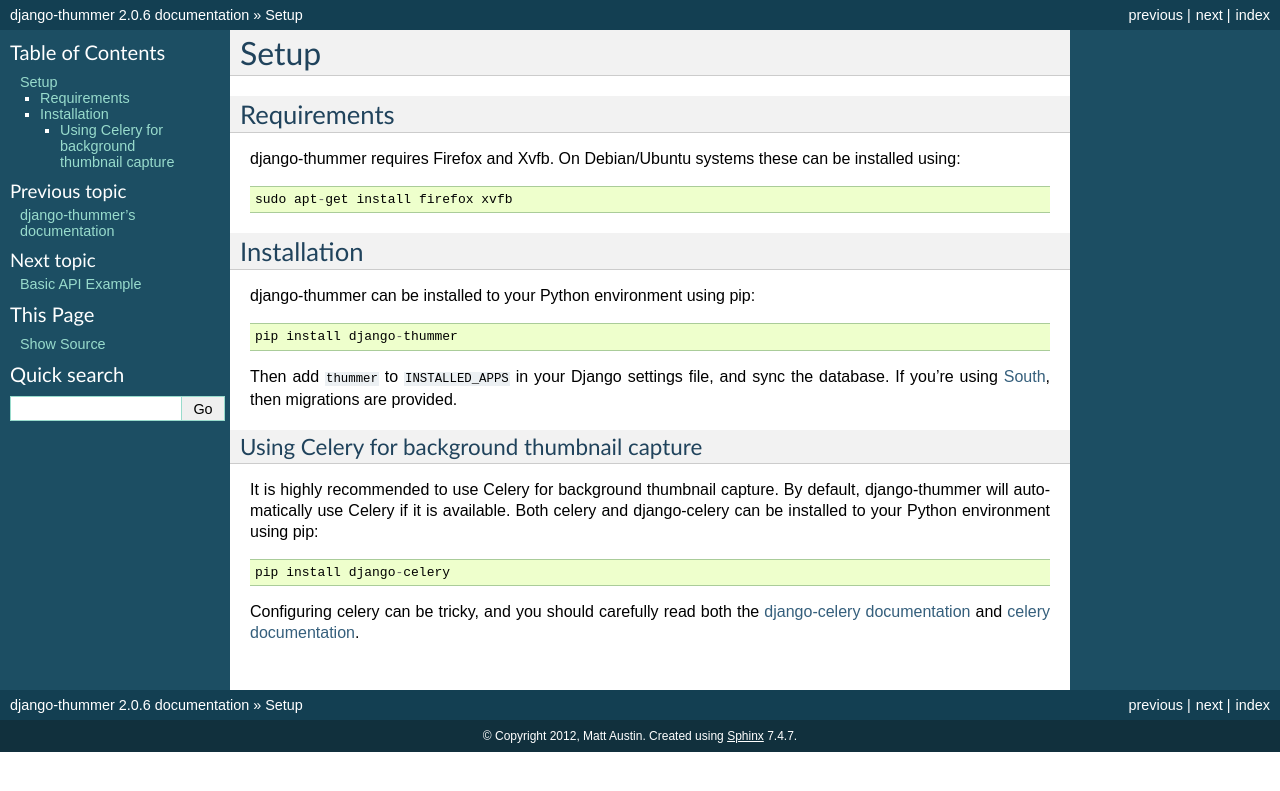
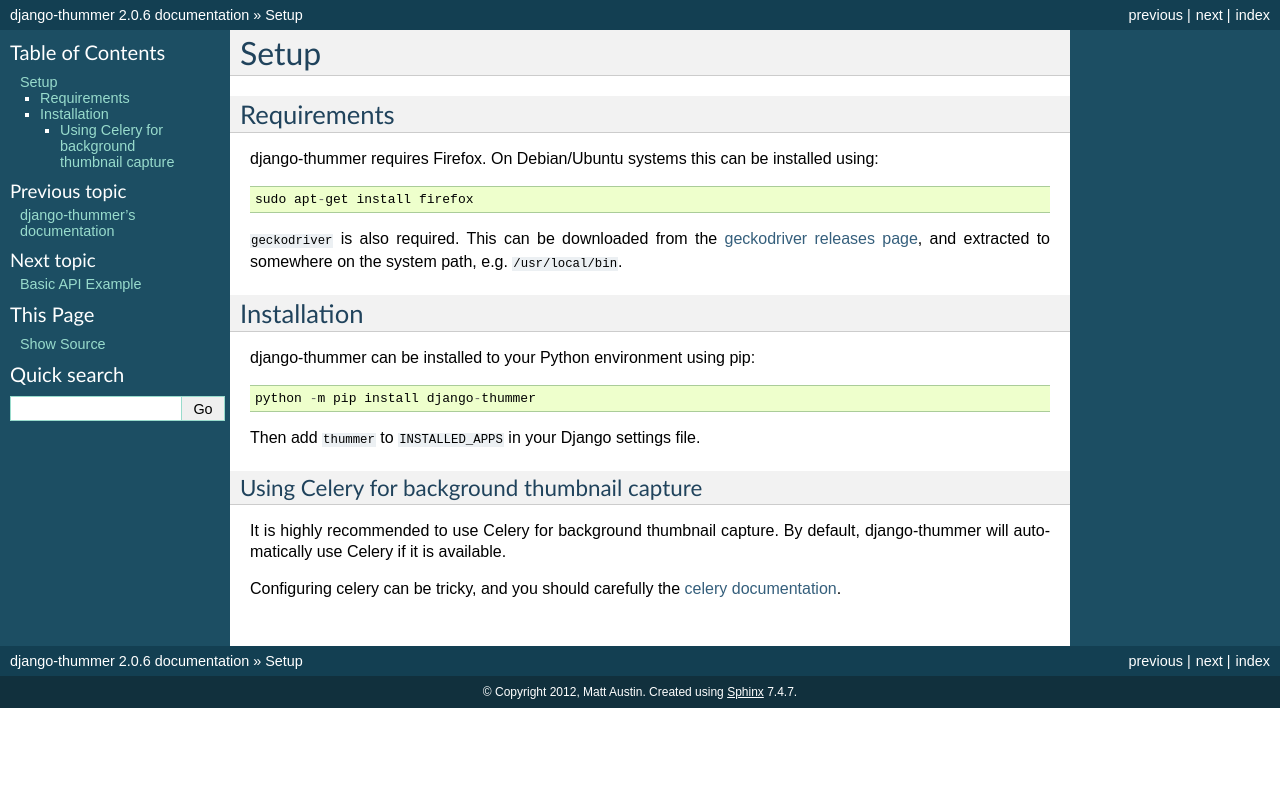
Before and after one commit to mattaustin/django-thummer, a Sphinx documentation site: the page built from docs/setup.rst, in a window 1280 px wide. Shown: the top 791 px of the page. Built offline with Sphinx 7.4.7, drawn with Linux system fonts in a browser that asks for light colours.

Commit message:
Documentation tweaks (removed xvfb/pyvirtualdisplay references).

```diff
--- a/docs/api.rst
+++ b/docs/api.rst
@@ -3,6 +3,6 @@
 =================
 ::
 
-    from thummer import get_thumbnail
+    from thummer.utils import get_thumbnail
 
     thumbnail = get_thumbnail('http://www.example.com/', '400x400')
--- a/docs/credits.rst
+++ b/docs/credits.rst
@@ -3,8 +3,7 @@
 =======
 
 Special thanks to the `sorl-thumbnail <http://pypi.python.org/pypi/sorl-thumbnail>`_,
-`selenium <http://pypi.python.org/pypi/selenium>`_,
-`PyVirtualDisplay <http://pypi.python.org/pypi/PyVirtualDisplay>`_, and
+`selenium <http://pypi.python.org/pypi/selenium>`_, and
 `celery <http://pypi.python.org/pypi/celery>`_,  projects. Thanks also to the
 blog posts which originally got me thinking about the project:
 
--- a/docs/setup.rst
+++ b/docs/setup.rst
@@ -2,33 +2,36 @@
 Setup
 =====
 
+
 Requirements
 ------------
-django-thummer requires Firefox and Xvfb. On Debian/Ubuntu systems these can be
-installed using::
 
-    sudo apt-get install firefox xvfb
+django-thummer requires Firefox. On Debian/Ubuntu systems this can be installed
+using::
+
+    sudo apt-get install firefox
+
+
+``geckodriver`` is also required. This can be downloaded from the
+`geckodriver releases page <https://github.com/mozilla/geckodriver/releases>`_,
+and extracted to somewhere on the system path, e.g. ``/usr/local/bin``.
 
 
 Installation
 ------------
+
 django-thummer can be installed to your Python environment using pip::
 
-    pip install django-thummer
+    python -m pip install django-thummer
 
-Then add ``thummer`` to ``INSTALLED_APPS`` in your Django settings file, and
-sync the database. If you're using `South <http://south.aeracode.org/>`_, then
-migrations are provided.
+Then add ``thummer`` to ``INSTALLED_APPS`` in your Django settings file.
+
 
 Using Celery for background thumbnail capture
 =============================================
+
 It is highly recommended to use Celery for background thumbnail capture.
 By default, django-thummer will automatically use Celery if it is available.
-Both celery and django-celery can be installed to your Python environment using
-pip::
 
-    pip install django-celery
-
-Configuring celery can be tricky, and you should carefully read both the
-`django-celery documentation <http://pypi.python.org/pypi/django-celery>`_
-and `celery documentation <http://docs.celeryproject.org/>`_.
+Configuring celery can be tricky, and you should carefully the
+`celery documentation <http://docs.celeryproject.org/en/latest/django/index.html>`_.
```
Also changed, not shown: docs/index.rst (line endings or trailing spaces), docs/templatetag.rst (line endings or trailing spaces).
